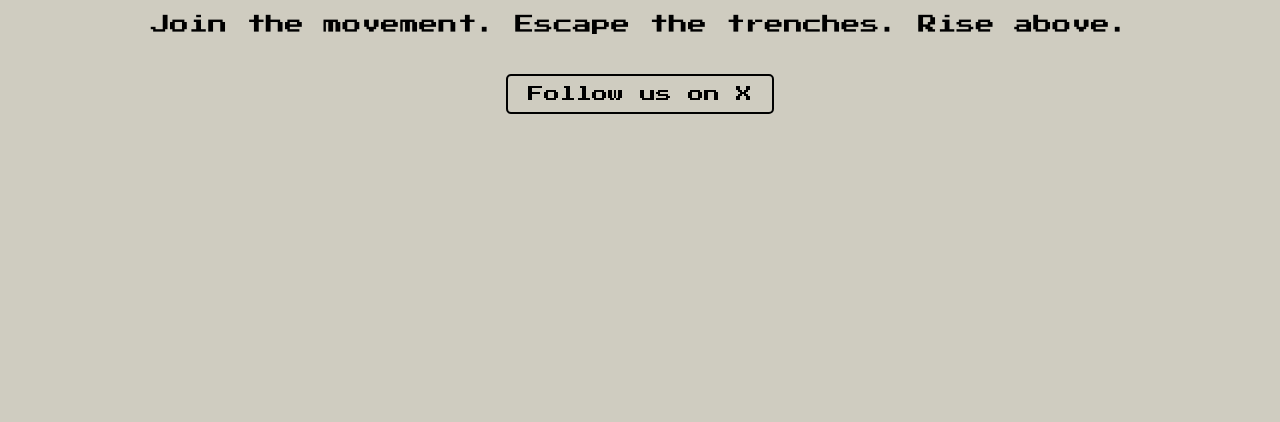
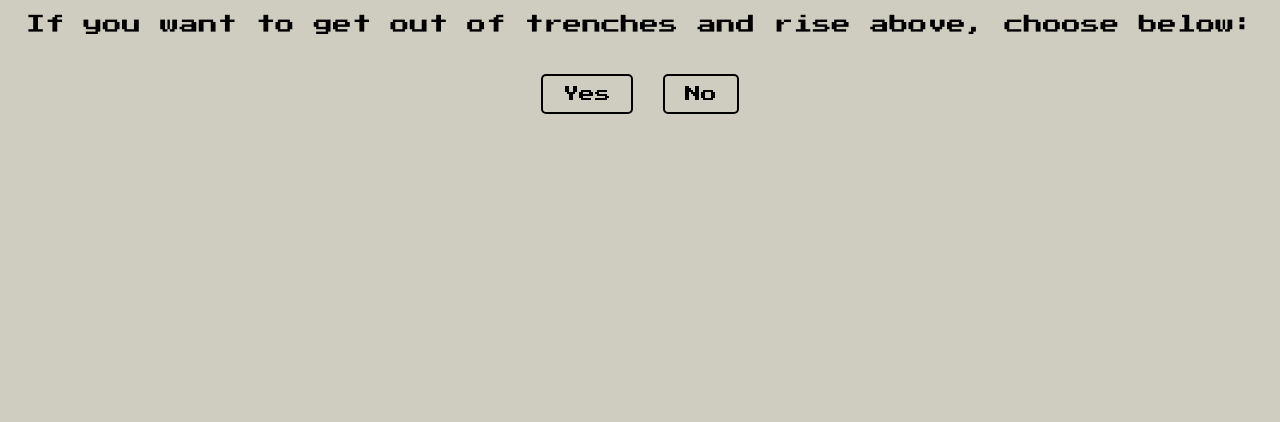
Before and after one commit to ErenKarapinar/pile, a plain HTML site: page index.html in a window 1280 px wide. Shown: the part 378-800 px from the top of the page. Drawn offline with Linux system fonts and the light colour scheme.

Commit message:
Update index.html

```diff
--- a/index.html
+++ b/index.html
@@ -27,9 +27,13 @@
             font-size: 1.2rem;
             margin-top: 10px;
         }
+        .button-container {
+            margin-top: 20px;
+            display: flex;
+            gap: 30px;
+        }
         a {
             display: inline-block;
-            margin-top: 20px;
             padding: 10px 20px;
             font-size: 1rem;
             text-decoration: none;
@@ -43,10 +47,22 @@
             color: #cfccc0;
         }
     </style>
+    <script>
+        function handleChoice(choice) {
+            if (choice === 'yes') {
+                window.location.href = "https://x.com/trencherdotfun";
+            } else {
+                window.location.href = "https://images.randomhouse.com/cover/9780399557583";
+            }
+        }
+    </script>
 </head>
 <body>
     <h1>Dig Your Way Out of Trenches</h1>
-    <p>Join the movement. Escape the trenches. Rise above.</p>
-    <a href="https://x.com/trencherdotfun" target="_blank">Follow us on X</a>
+    <p>If you want to get out of trenches and rise above, choose below:</p>
+    <div class="button-container">
+        <a href="#" onclick="handleChoice('yes')">Yes</a>
+        <a href="#" onclick="handleChoice('no')">No</a>
+    </div>
 </body>
 </html>
```
